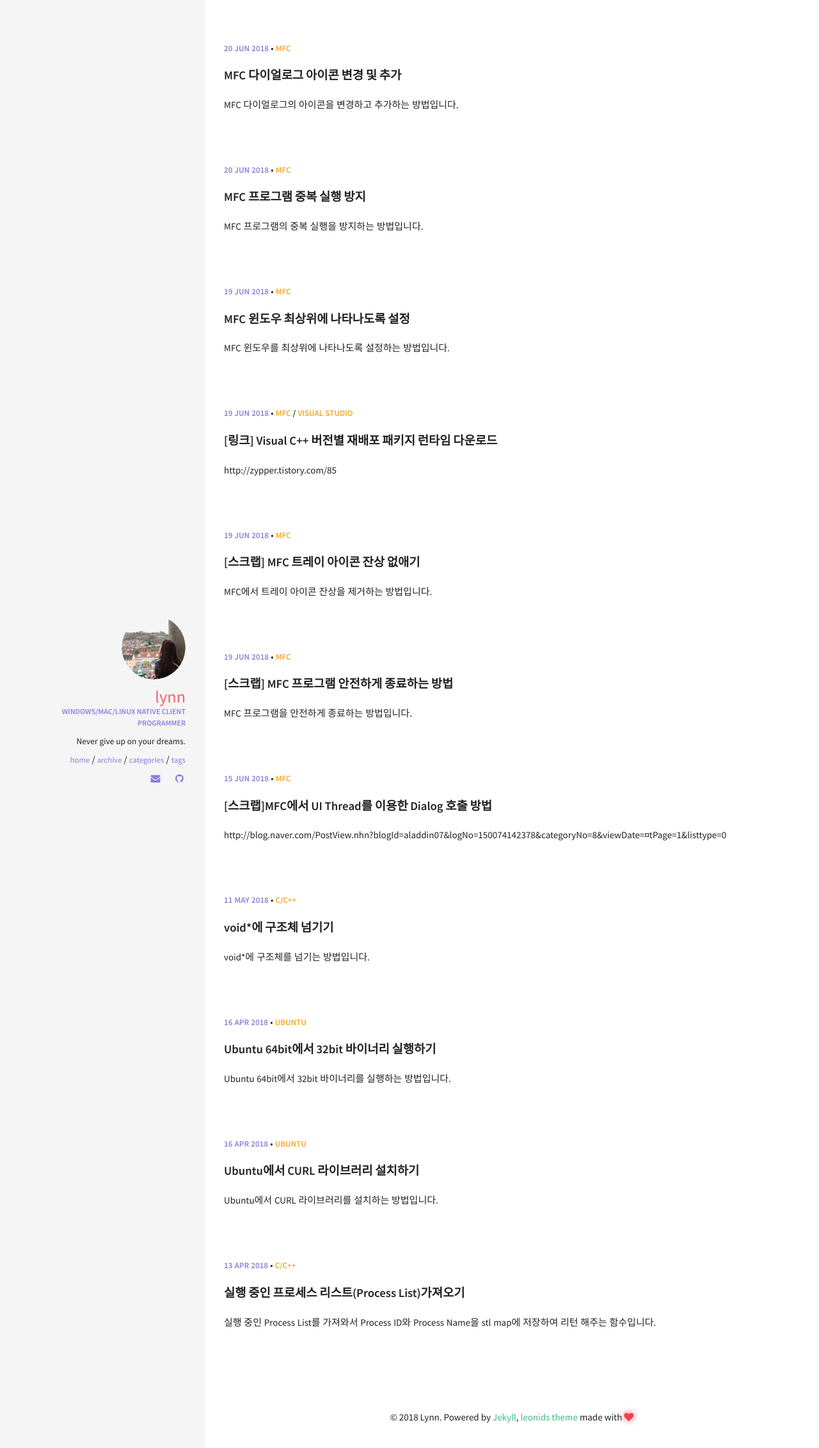
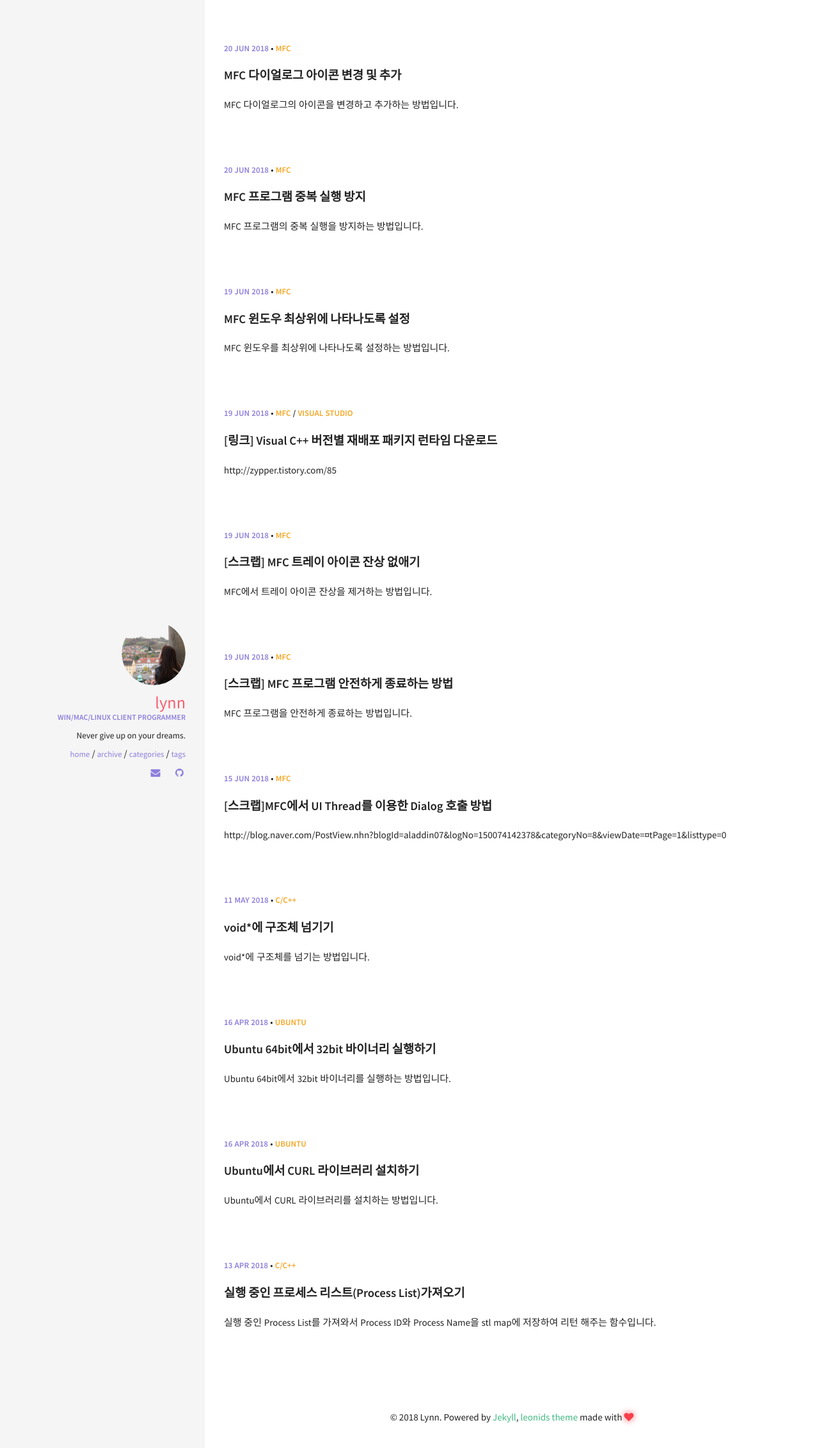
Before and after one commit to LynnBaek/LynnBaek, a Jekyll site: the page built from index.html, in a window 1280 px wide. Shown: the top 2263 px of the page at 64% size. Built offline with Jekyll 4.4.1, drawn with Linux system fonts in a browser that asks for light colours; the list of posts is cut into pages by our own code.

Commit message:
Update _config.yml

```diff
--- a/_config.yml
+++ b/_config.yml
@@ -38,7 +38,7 @@ kramdown:
 owner:
   name: Lynn
   avatar: leonids-logo.png
-  job: "Windows/Mac/Linux native client programmer"
+  job: "Win/Mac/Linux client programmer"
   bio: "Never give up on your dreams."
   email: "lynn930219@gmail.com"
   disqus-shortname:
```
